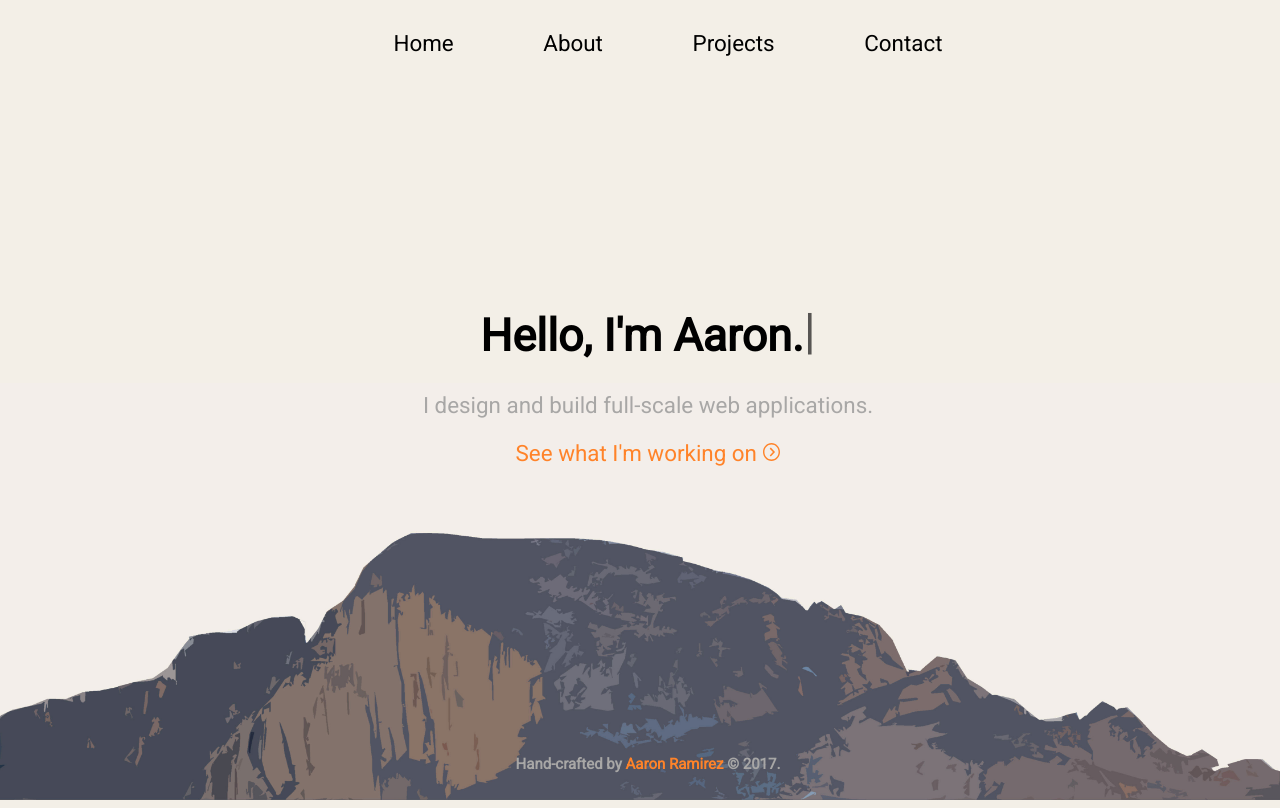
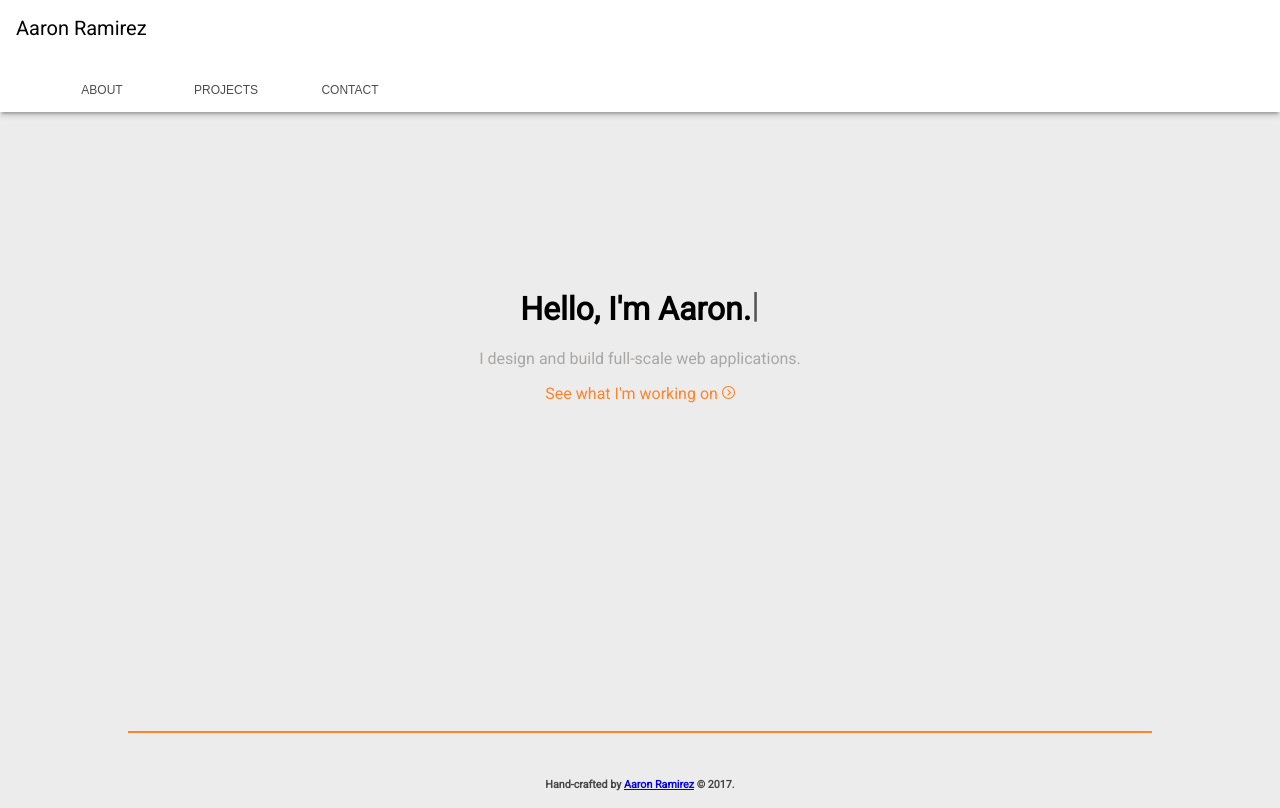
Before and after one commit to aramxc/aramxc.github.io, a plain HTML site: page index.html in a window 1280 px wide. Drawn offline with Linux system fonts and the light colour scheme.

Commit message:
updated layput by adding tab navigation according to google material design specs

```diff
--- a/Resources/CSS/index.css
+++ b/Resources/CSS/index.css
@@ -1,107 +1,188 @@
+
+* {
+  box-sizing: border-box;
+}
+
+html, body {
+  padding: 0;
+  margin: 0;
+  height: 100%;
+  width: 100%;
+  font-family:'Roboto', sans-serif;
+  font-weight: 400;
+  font-display: optional;
+  color: #444;
+  -webkit-font-smoothing: antialiased;
+  -moz-osx-font-smoothing: grayscale;
+}
+
 html {
+  overflow: hidden;
+}
+
+body {
+
+  display: -webkit-box;
+  display: -webkit-flex;
+  display: -ms-flexbox;
+  display: flex;
+  -webkit-box-orient: vertical;
+  -webkit-box-direction: normal;
+  -webkit-flex-direction: column;
+  -ms-flex-direction: column;
+  flex-direction: column;
+  -webkit-flex-wrap: nowrap;
+  -ms-flex-wrap: nowrap;
+  flex-wrap: nowrap;
+  -webkit-box-pack: start;
+  -webkit-justify-content: flex-start;
+  -ms-flex-pack: start;
+  justify-content: flex-start;
+  -webkit-box-align: stretch;
+  -webkit-align-items: stretch;
+  -ms-flex-align: stretch;
+  align-items: stretch;
+  -webkit-align-content: stretch;
+  -ms-flex-line-pack: stretch;
+  align-content: stretch;
+  background: #ececec;
+}
+
+.header {
+  width: 100%;
+  height: 56px;
+  color: black;
+  background: #FFF;
+  position: fixed;
+  font-size: 20px;
+  padding: 16px 16px 0 16px;
+  will-change: transform;
+  display: -webkit-box;
+  display: -webkit-flex;
+  display: -ms-flexbox;
+  display: flex;
+  -webkit-box-orient: horizontal;
+  -webkit-box-direction: normal;
+  -webkit-flex-direction: row;
+  -ms-flex-direction: row;
+  flex-direction: row;
+  -webkit-flex-wrap: nowrap;
+  -ms-flex-wrap: nowrap;
+  flex-wrap: nowrap;
+  -webkit-box-pack: start;
+  -webkit-justify-content: flex-start;
+  -ms-flex-pack: start;
+  justify-content: flex-start;
+  -webkit-box-align: stretch;
+  -webkit-align-items: stretch;
+  -ms-flex-align: stretch;
+  align-items: stretch;
+  -webkit-align-content: center;
+  -ms-flex-line-pack: center;
+  align-content: center;
+  -webkit-transition: -webkit-transform 0.233s cubic-bezier(0, 0, 0.21, 1) 0.1s;
+  transition: -webkit-transform 0.233s cubic-bezier(0, 0, 0.21, 1) 0.1s;
+  transition: transform 0.233s cubic-bezier(0, 0, 0.21, 1) 0.1s;
+  transition: transform 0.233s cubic-bezier(0, 0, 0.21, 1) 0.1s, -webkit-transform 0.233s cubic-bezier(0, 0, 0.21, 1) 0.1s;
+  z-index: 1000;
+}
+
+.header .headerButton {
+  width: 24px;
+  height: 24px;
+  margin-right: 16px;
+  background-color: #fff;
+  border: none;
+  outline: none;
+  cursor: pointer;
+}
+
+.header-title {
+  font-weight: 400;
+  font-size: 20px;
   margin: 0;
-  padding: 0;
-  height: 100%;
+  -webkit-box-flex: 1;
+  -webkit-flex: 1;
+  -ms-flex: 1;
+  flex: 1;
+}
+
+.nav-drawer {
+  background-color: white;
+  position: fixed;
+  z-index: 2000;
+  margin-top: 56px;
+  height: 56px;
+  top: 0;
+  left: 0;
+  width: 100%;
+  box-shadow: 0 4px 5px 0 rgba(0, 0, 0, 0.14), 0 4px 2px -2px rgba(0, 0, 0, 0.2);
+  display: flex;
+  align-items: flex-start;
+
+
+}
+
+.menu-list {
+  display: inline-flex;
+  flex-direction: row;
+  justify-content: flex-start;
+  align-items: center;
+  background-color: white;
+  width: 100%;
+
+
+
+
+}
+.menu-item{
+  display: inline-flex;
+  flex-direction: row;
+  background-color: white;
+  margin-left: 0;
 }
 
 
-/* MAIN BODY ---------------------------------------*/
-
-body {
+.modalButton {
+  background-color: white;
+  border: 0 solid white;
+  height: 3em;
   width: 100%;
   text-align: center;
-  font-family: 'Roboto', sans-serif;
-  font-size: 1.4em;
-  overflow: hidden;
+  text-transform: uppercase;
 }
 
-.blue-theme {
-  color: #ffdea7;
-  background: url('/Resources/Images/longs-blue.jpg') no-repeat bottom;
-  b-webkit-background-size: contain;
-  -moz-background-size: contain;
-  -o-background-size: contain;
-  background-size: contain;
-  background-color: #64A4D9;
+button:focus {
+  outline: 0;
 }
 
-.tan-theme {
-  color: #black;
-  background: url('/Resources/Images/longs-tan.jpg') no-repeat bottom;
-  b-webkit-background-size: contain;
-  -moz-background-size: contain;
-  -o-background-size: contain;
-  background-size: contain;
-  background-color: #F3EFE7;
+.tablink {
+color: rgba(0, 0, 0, 0.7);
+
 }
 
-.main-wrapper {
-  display: inline-flex;
-  flex-direction: column;
-  width: 100%;
+.tab-highlight {
+  border-bottom: 0.2em solid #FF8329;
+  color: rgba(0, 0, 0, 1);
+
 }
 
 
-/* HEADER AND NAV ------------------------------*/
+.container {
+  height: 100vh;
+  width: 100%;
+  text-align: center;
 
-#header {
-  height: 6vh;
-  width: 100%;
-  display: flex;
-  justify-content: center;
-  z-index: 0;
 }
 
-#header li {
-  display: inline-flex;
-  padding: 0 2em;
-}
-
-#main_nav {
-  display: inline-flex;
-}
-
-#main_nav a {
-  color: black;
-  text-decoration: none;
-}
-
-#main_nav a:visited {
-  text-decoration: none;
-  color: black;
-}
-
-.sliding-middle-out {
-  display: inline-block;
-  position: relative;
-  padding-bottom: 0.5em;
-}
-
-.sliding-middle-out:after {
-  content: '';
-  display: block;
-  margin: auto;
-  height: 0.08em;
-  width: 0px;
-  background: transparent;
-  transition: width .5s ease, background-color .5s ease;
-}
-
-.sliding-middle-out:hover:after {
-  width: 100%;
-  background: #FF8329;
-}
-
-
-/* LANDING PAGE ------------------------------*/
-
 #main-landing {
-  height: 82vh;
+  height: 86%;
   width: 100%;
   display: inline-flex;
   flex-direction: column;
   justify-content: center;
   align-items: center;
+  text-align: center;
   }
 
 #hello-content {
@@ -142,6 +223,10 @@ body {
   color: #FF8329;
 }
 
+.icon {
+  height: 0.8em;
+}
+
 /* Cursor */
 .typed-cursor {
   font-size: 2.2em;
@@ -149,117 +234,66 @@ body {
   color: black;
 }
 
-hr {
+.hr-medium {
+  box-sizing: content-box;
+  width: 80%;
+  border: 0 solid white;
 
+  max-width: 80%;
+  height: 2px;
+  text-align: center;
+  margin-bottom: 0;
+  background-color: #FF8329;
 
 }
 
-/* PROJECTS -------------------------------------*/
-#projects-container {
-  height: 100%;
+.subfooter {
+  height:10%;
+  width: 100%;
   display: flex;
-  flex-direction: column;
-  justify-content: space-between;
-}
-#projects-flexbox {
-  display: inline-flex;
-  width: 100%;
-}
-#project-items {
-  margin: 0 2em;
-}
-
-/* ABOUT -------------------------------------*/
-#about-container {
-  height: 100%;
-  display: inline-flex;
-  justify-content: space-around;
-}
-
-#quote {
-  max-width: 60%;
-}
-
-#quote h3 {
-  text-align: right;
-  margin-right: 20%;
-}
-
-#about-content {
-  max-width: 50%;
-  margin: 0 3em;
-}
-
-
-.round-image {
-  height: 15em;
-  width: auto;
-  border-radius: 50%;
+  justify-content: center;
+  align-items: center;
 
 }
 
-/* FOOTER ----------------------------------------*/
-#footer {
-  margin-left: 0px;
-  height: 12vh;
+.footer {
+  height:4%;
   width: 100%;
   display: flex;
   justify-content: center;
-  align-items: flex-end;
-  color: #A8A7A6;
-}
-#footer a {
-  text-decoration: none;
-  color: #FF8329;
-  border-bottom: 0.10em solid rgba(192, 192, 192, 0);
-  -webkit-transition: border 500ms ease;
-  -moz-transition: border 500ms ease;
-  -ms-transition: border 500ms ease;
-  -o-transition: border 500ms ease;
-  transition: border 500ms ease;
-}
-#footer a:hover {
-  color: #FF8329;
-  border-bottom: 0.10em solid #FF8329;
+  align-items: center;
+
 }
 
-/* MODALS --------------------------------------*/
+/*****************************************************************************
+ *
+ * Modals
+ *
+ ****************************************************************************/
 .modal {
  display: none;
   position: fixed;
   z-index: 5;
   left: 0;
-  top: 0;
+  top: 100px;
   height: 100%;
   width: 100%;
-  overflow: auto;
-  background-color: rgba(0, 0, 0, 0.6);
+  overflow: hidden;
+  background-color: white;
 }
+
 .modal-dialog {
-  background-color: #F3EFE7;
-  margin: 10% auto;
-  padding: 40px;
-  width: 70%;
-  height: 60%;
-  max-height: 60%;
-  box-shadow: 0 7px 10px 0 rgba(0, 0, 0, 0.5), 0 5px 8px 0 rgba(0, 0, 0, 0.5);
-  color: #5a6175;
-  -webkit-border-radius: 15px !important;
-  -moz-border-radius: 15px !important;
-  border-radius: 15px !important;
+  text-align: center;
+
 }
-.tan-modal-theme {
-  color: #5a6175;
-  background-color: #F3EFE7;
-}
-.blue-modal-theme {
-  color: #ffdea7;
-  background-color: #64A4D9;
-}
+
+
 .closebtn {
   float: right;
   color: #5a6175;
   font-size: 2em;
+  margin-right: 20px;
+
 }
 .closebtn:hover, .closebtn:focus {
   color: black;
@@ -267,15 +301,39 @@ hr {
   cursor: pointer;
 }
 
-/* CONTACT MODAL-------------------------------*/
+/*****************************************************************************
+ *
+ * Media Queries
+ *
+ ****************************************************************************/
+@media only screen and (max-width: 409px)  {
 
-/* ICONS ----------------------------------------*/
+}
 
-/* Icons from iconmonstr.com */
-.icon {
-  height: 0.8em;
-  display: inline;
-  align-items: center;
-  justify-content: center;
-  width: auto;
+@media only screen and (min-width: 410px) and (max-width: 1024px)  {
+
  }
+
+ @media only screen and (max-width: 1024px)  {
+   .menu-item {
+   width: 33%;
+ }
+
+   .modalButton {
+   font-size: 0.875em;
+   padding: 1.25em 0.75em;
+   }
+  }
+
+
+ @media only screen and (min-width: 1025px)  {
+   .menu-item {
+   width: 10%;
+   }
+
+   .modalButton {
+     font-size: 0.75em;
+     padding: 0 1em;
+
+   }
+}
--- a/index.html
+++ b/index.html
@@ -8,25 +8,30 @@
   <meta name="description" content="Aaron Ramirez is a freelance web developer based in Colorado with professional experience designing and developing responsive websites for outdoor-oriented clients." />
   <meta name="keywords" content="web design, web development, responsive design, outdoor websites, colorado web design, colorado web developer" />
   <title>Aaron Ramirez - Colorado-Based Freelance Web Developer </title>
-
   <link href="https://fonts.googleapis.com/css?family=Roboto" rel="stylesheet" />
   <link rel="stylesheet" href="Resources/CSS/index.css" />
+  <script src="https://use.fontawesome.com/3a840d71e6.js"></script>
 </head>
 
-<body class="tan-theme">
+<body>
   <!--MAIN WRAPPER-->
   <div class="main-wrapper">
-    <!-- HEADER -->
-    <div id="header">
-      <!--NAV-->
-      <ul id="main_nav">
-        <li><a href="#" class="sliding-middle-out">Home</a></li>
-        <li><a href="about.html" class="sliding-middle-out">About</a></li>
-        <li><a href="projects.html" class="sliding-middle-out">Projects</a></li>
-        <li><a href="#" id="contactModalBtn" class="sliding-middle-out">Contact</a></li>
+    <!--HEADER-->
+    <header class="header">
+
+      <h1 class="header-title">Aaron Ramirez</h1>
+
+    </header>
+    <!--NAV DRAWER-->
+    <div class="nav-drawer">
+      <ul class="menu-list">
+        <li class="menu-item"><button class="modalButton tablink" onclick="openModal(event, 'about')">About</button></li>
+        <li class="menu-item"><button class="modalButton tablink" onclick="openModal(event, 'projects')">Projects</button></li>
+        <li class="menu-item"><button class="modalButton tablink" onclick="openModal(event, 'contact')">Contact</button></li>
       </ul>
     </div>
     <!--MAIN LANDING PAGE -->
+    <div class="container">
       <div id="main-landing">
         <div id="content-flexbox">
           <div id="hello-content">
@@ -41,19 +46,43 @@
           </div>
         </div>
       </div>
+      <!--SUBFOOTER-->
+      <div class="subfooter">
+        <hr class="hr-medium">
+      </div>
       <!--FOOTER-->
-    <div id="footer">
+      <div class="footer">
         <h6>Hand-crafted by <a href = "http://aramxc.github.io" target="_blank">Aaron Ramirez</a> &copy 2017.</h6>
+      </div>
+    </div>
   </div>
   </div>
   <!--MODAL WRAPPER -->
   <div id="modal-wrapper">
+    <!--ABOUT OVERLAY -->
+    <div id="about" class="modal" role="dialog">
+      <div class="modal-dialog">
+        <span onclick="about.style.display='none'" class="closebtn">&times</span>
+        <div class="container">
+          <h1>About</h1>
+        </div>
+      </div>
+    </div>
+    <!--PROJECTS OVERLAY -->
+    <div id="projects" class="modal" role="dialog">
+      <div class="modal-dialog">
+        <span onclick="projects.style.display='none'" class="closebtn">&times</span>
+        <div class="container">
+          <h1>Projects</h1>
+        </div>
+      </div>
+    </div>
     <!--CONTACT OVERLAY-->
-    <div id="contact-modal" class="modal" role="dialog">
-      <div class="modal-dialog blue-modal-theme">
-        <span id="contactClose" class="closebtn">&times</span>
+    <div id="contact" class="modal" role="dialog">
+      <div class="modal-dialog">
+        <span onclick="contact.style.display='none'" class="closebtn">&times</span>
         <h1>Let's get in touch.</h1>
-        <div id="container">
+        <div class="container">
           <form class="" action="[INSERTACTIONHERE]" method="post">
             <div id="toprow">
               <input type="text" name="name" placeholder="Name*" required>
@@ -68,14 +97,14 @@
             </div>
             <input type="submit" name="" value="Submit">
           </form>
+          <p>* Required</p>
         </div>
-        <p>* Required</p>
       </div>
     </div>
   </div>
 </body>
 <!--SCRIPTS-->
-<script type="text/javascript" src="index.js"></script>
+<script type="text/javascript" src="main.js"></script>
 <script type="text/javascript" src="typed.js"></script>
 
 </html>
--- a/index.js
+++ /dev/null
@@ -1,39 +0,0 @@
-window.onload = function hello() {
-
-  //typed.js script
-  var typed = new Typed('#hello', {
-    strings: ['', '<h1>Hello, ^100 I\'m Aaron.</h1>'],
-    typeSpeed: 60,
-    fadeOut: true,
-    fadeOutClass: 'typed-fade-out',
-    fadeOutDelay: 200,
-  });
-};
-
-/* MODAL VARIABLES AND FUNCTIONS HERE */
-
-//get modal elements
-var contactModal = document.getElementById('contact-modal');
-
-//get modal Buttons
-var contactModalBtn = document.getElementById('contactModalBtn');
-
-//get close Buttons
-var contactClose = document.getElementById('contactClose');
-
-//functions to open modals
-contactModalBtn.onclick = function openContactModal() {
-  contactModal.style.display = 'block';
-};
-
-//functions to close modals
-contactClose.onclick = function closeContactModal() {
-  contactModal.style.display = 'none';
-};
-
-// When the user clicks anywhere outside of the modal, close it
-window.onclick = function(event) {
-  if (event.target == contactModal) {
-    contactModal.style.display = 'none';
-  }
-};
--- /dev/null
+++ b/main.js
@@ -0,0 +1,31 @@
+window.onload = function hello() {
+
+  //typed.js script
+  var typed = new Typed('#hello', {
+    strings: ['', '<h1>Hello, ^100 I\'m Aaron.</h1>'],
+    typeSpeed: 60,
+    fadeOut: true,
+    fadeOutClass: 'typed-fade-out',
+    fadeOutDelay: 200,
+  });
+};
+
+
+function openModal(evt, modalName) {
+  'use strict';
+
+  var i;
+  var x = document.getElementsByClassName('modal');
+  var tablinks;
+
+  for (i = 0; i < x.length; i++) {
+    x[i].style.display = 'none';
+  }
+
+  tablinks = document.getElementsByClassName("tablink");
+  for (i = 0; i < x.length; i++) {
+    tablinks[i].className = tablinks[i].className.replace(" tab-highlight", "");
+  }
+  document.getElementById(modalName).style.display = 'block';
+  evt.currentTarget.className += " tab-highlight";
+}
```
Also changed, not shown: about.html (deleted, +0 -84 lines), projects.html (deleted, +0 -83 lines), Resources/CSS/bootstrap.min.css (deleted), bootstrap.min.js (deleted). Lines whose indentation alone changed are shown as unchanged.
